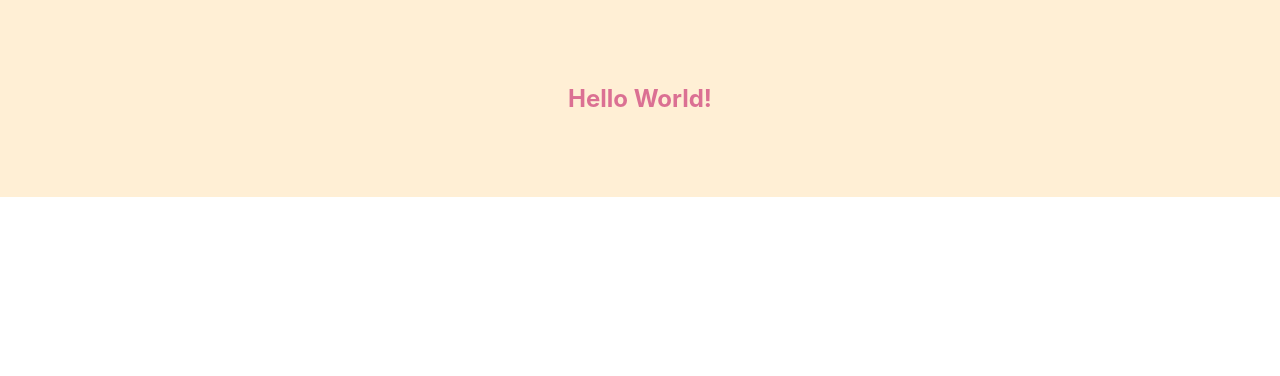
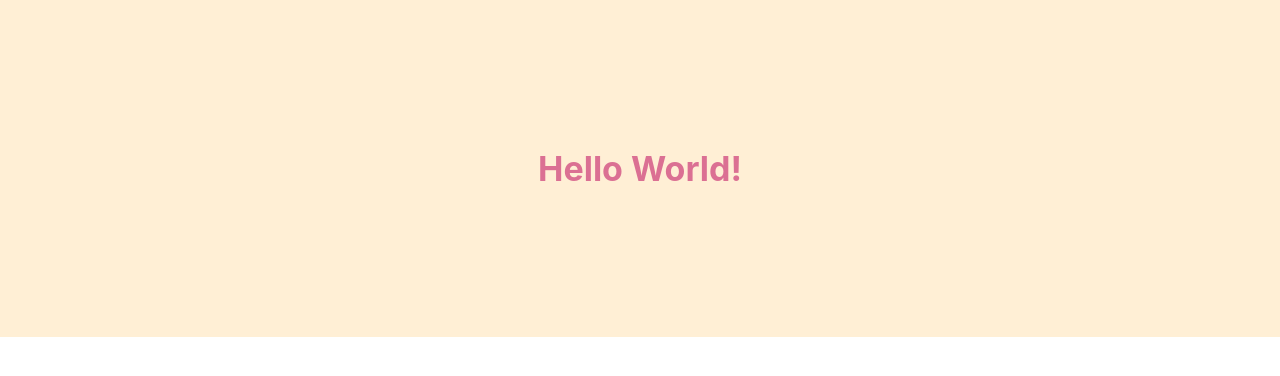
Before and after one commit to sangay-yonten/styled-components-demo, a React (Create React App) app: page / in a window 1280 px wide. Shown: the top 376 px of the page. Built offline with nearby package versions, Linux system fonts and the light colour scheme.

Commit message:
Update app

```diff
--- a/src/app/App.tsx
+++ b/src/app/App.tsx
@@ -4,14 +4,14 @@ import PropsComponent from './main/props';
 import Counter from "./main/simplified";
 
 const Title = styled.h1`
-  font-size: 1.5em;
+  font-size: 34px;
   text-align: center;
   color: palevioletred;
 `;
 
 // Create a Wrapper component that'll render a <section> tag with some styles
 const Wrapper = styled.section`
-  padding: 4em;
+  padding: 120px;
   background: papayawhip;
 `;
 
```
Also changed, not shown: src/app/main/props.tsx (+4 -4 lines), 1 other file (tests, documents, lock files or other folders).
